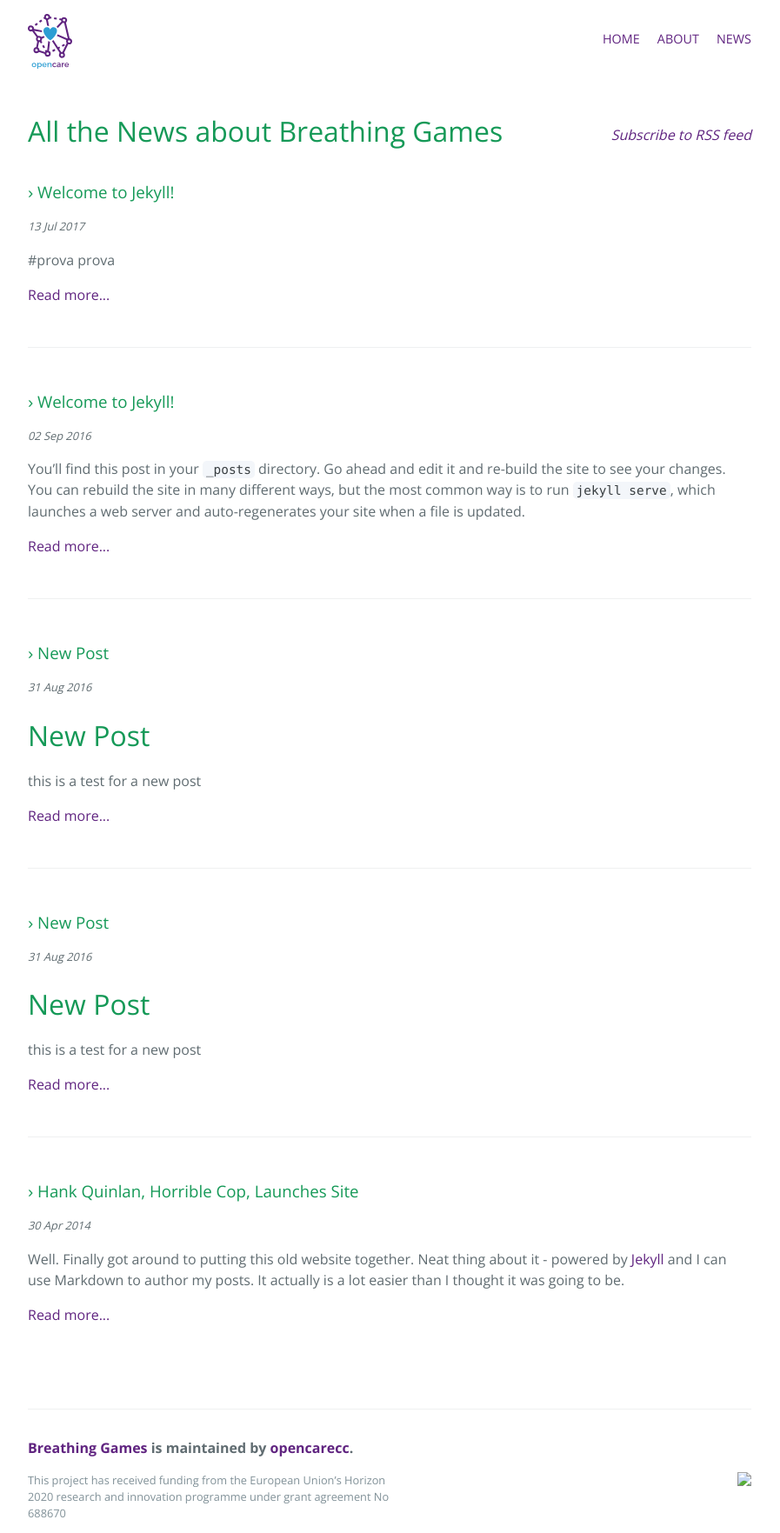
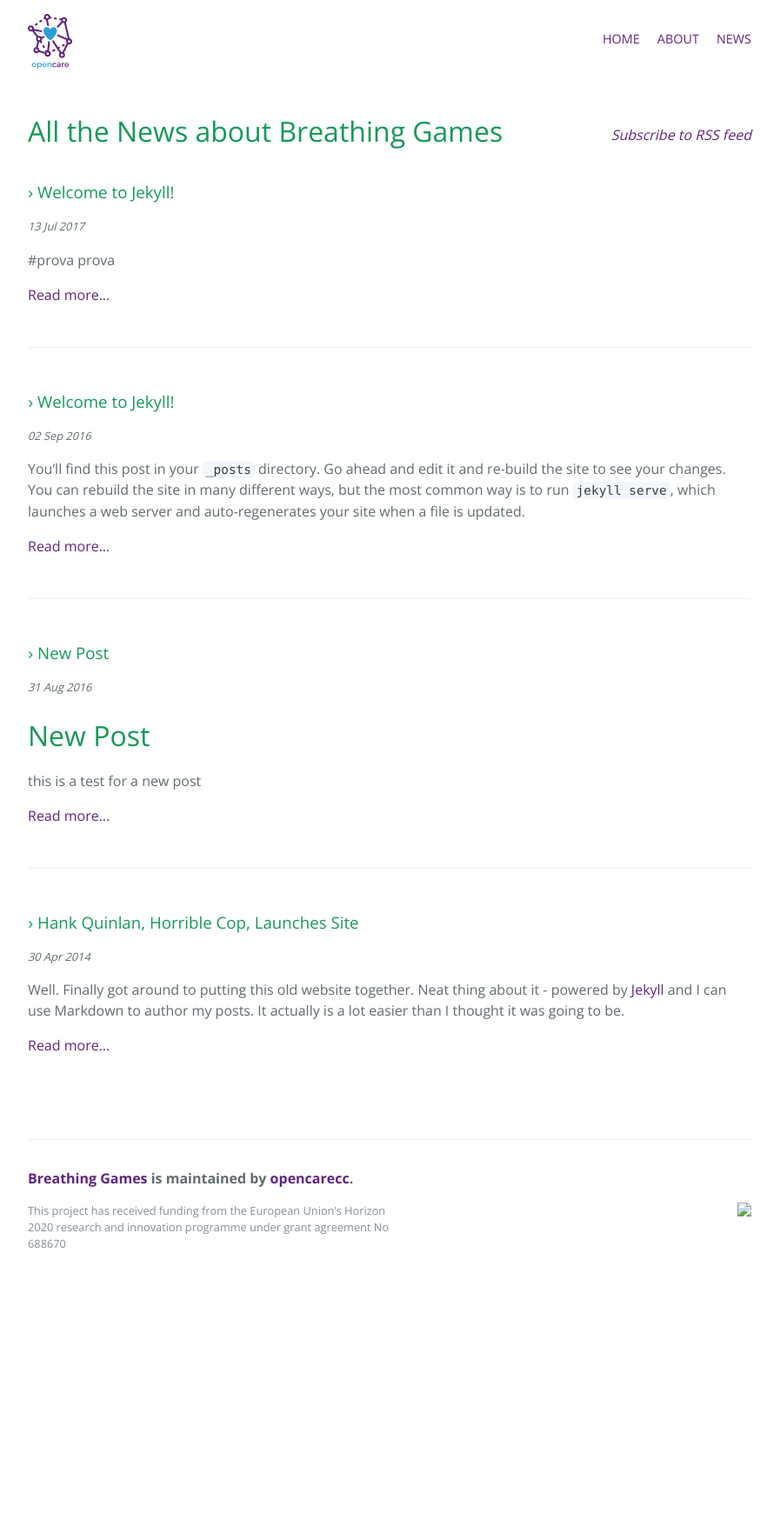
Before and after one commit to opencarecc/breathinggames, a Jekyll site: the page built from blog/index.html, in a window 1280 px wide. Shown: the whole page at 87% size, without its empty margins (192-1089 px from the left). Built offline with Jekyll 4.4.1, drawn with Linux system fonts in a browser that asks for light colours; the list of posts is cut into pages by our own code; after the commit the page ends 1453 px from its top, so only the background shows below that.

Commit message:
test create post from prose

```diff
--- a/_posts/2017-06-06-your-filename.html
+++ b/_posts/2017-06-06-your-filename.html
@@ -1,8 +1,6 @@
 ---
-layout: post
-title: "New Post"
-date: 2016-08-31
+published: false
 ---
+## A New Post
 
-<h1>New Post</h1>
-<p>this is a test for a new post</p>
+Enter text in [Markdown](http://daringfireball.net/projects/markdown/). Use the toolbar above, or click the **?** button for formatting help.
```
